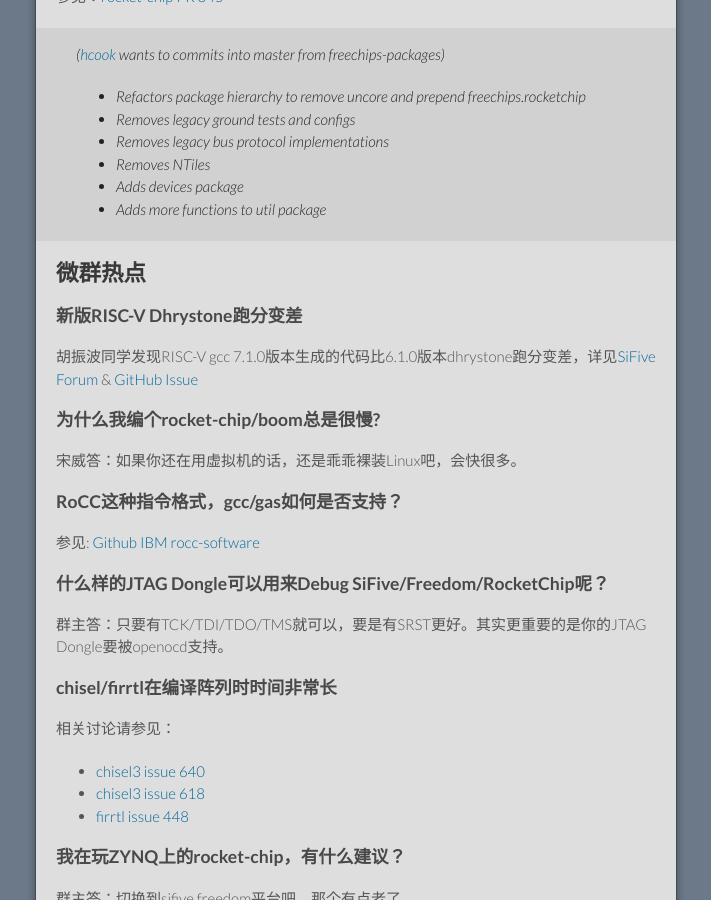
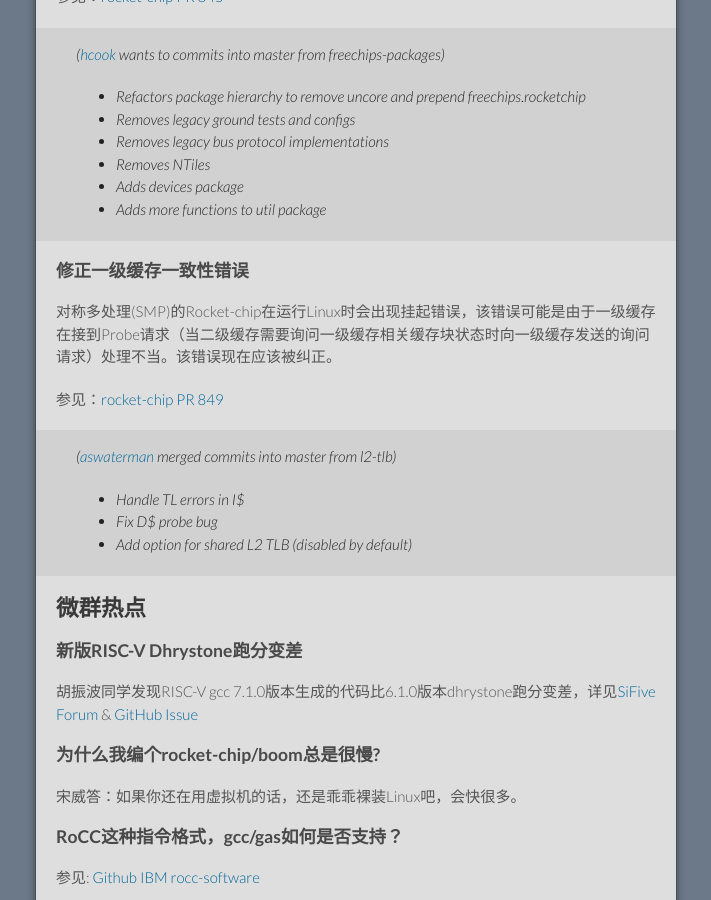
Before and after one commit to cnrv/home, a Jekyll site: the page built from bi-week-rpts/2017-07-20.md, in a window 1280 px wide and 900 px high, scrolled down 2772 px. Shown: the whole window, without its empty margins (284-995 px from the left). Built offline with Jekyll 4.4.1, drawn with Linux system fonts in a browser that asks for light colours; our own code applies the rules of GitHub Pages for plain Markdown files.

Commit message:
rocket-chip fixes a L1 probe bug

```diff
--- a/bi-week-rpts/2017-07-20.md
+++ b/bi-week-rpts/2017-07-20.md
@@ -98,6 +98,18 @@
 > - Adds devices package
 > - Adds more functions to util package
 
+### 修正一级缓存一致性错误
+
+对称多处理(SMP)的Rocket-chip在运行Linux时会出现挂起错误，该错误可能是由于一级缓存在接到Probe请求（当二级缓存需要询问一级缓存相关缓存块状态时向一级缓存发送的询问请求）处理不当。该错误现在应该被纠正。
+
+参见：[rocket-chip PR 849](https://github.com/freechipsproject/rocket-chip/pull/849)
+
+> ([aswaterman](https://github.com/aswaterman) merged commits into master from l2-tlb)
+>
+> - Handle TL errors in I$
+> - Fix D$ probe bug
+> - Add option for shared L2 TLB (disabled by default)
+
 ## 微群热点
 
 ### 新版RISC-V Dhrystone跑分变差
```
